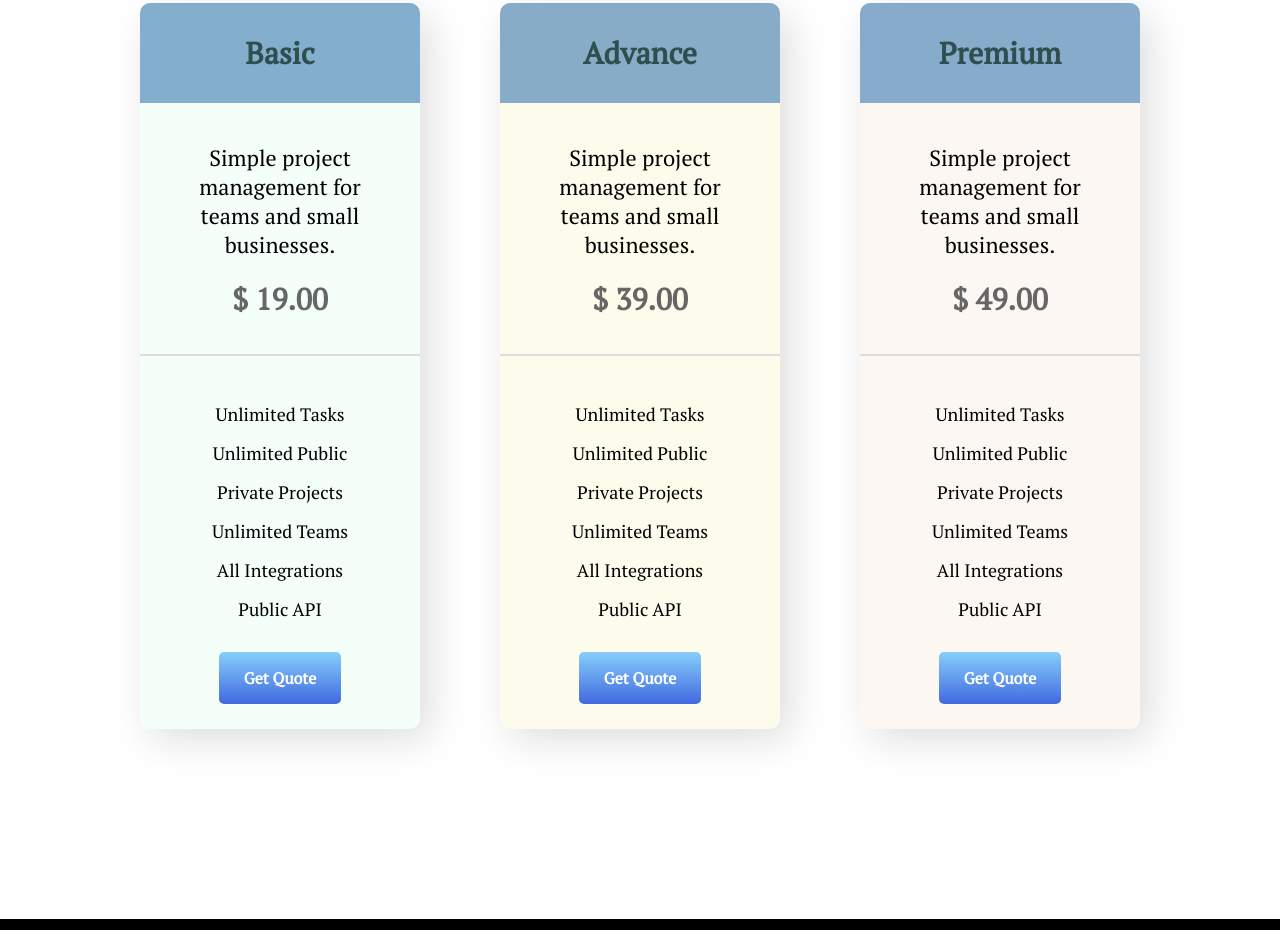
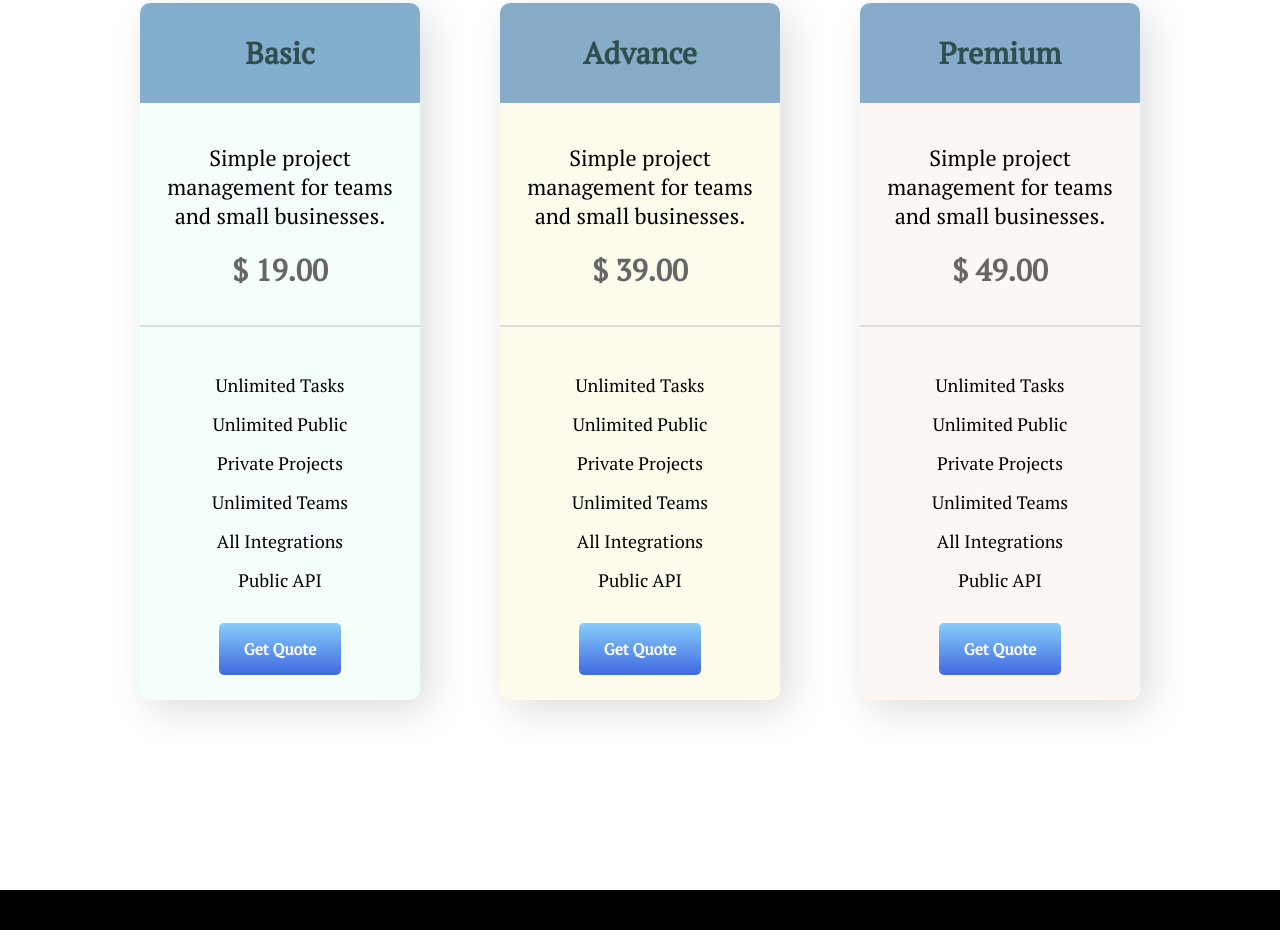
Before and after one commit to bishwajit70/mission-2022, a plain HTML site: page index.html in a window 1280 px wide. Shown: the part 2910-3840 px from the top of the page. Drawn offline with Linux system fonts and the light colour scheme.

Commit message:
Semi Final

```diff
--- a/style.css
+++ b/style.css
@@ -139,7 +139,7 @@ li{
     color: darkslategray;
 }
 .single-price p{
-    padding: 10px 30px;
+    padding: 10px 20px;
     margin-bottom: 10px;
     font-size: 22px;
 }
```
